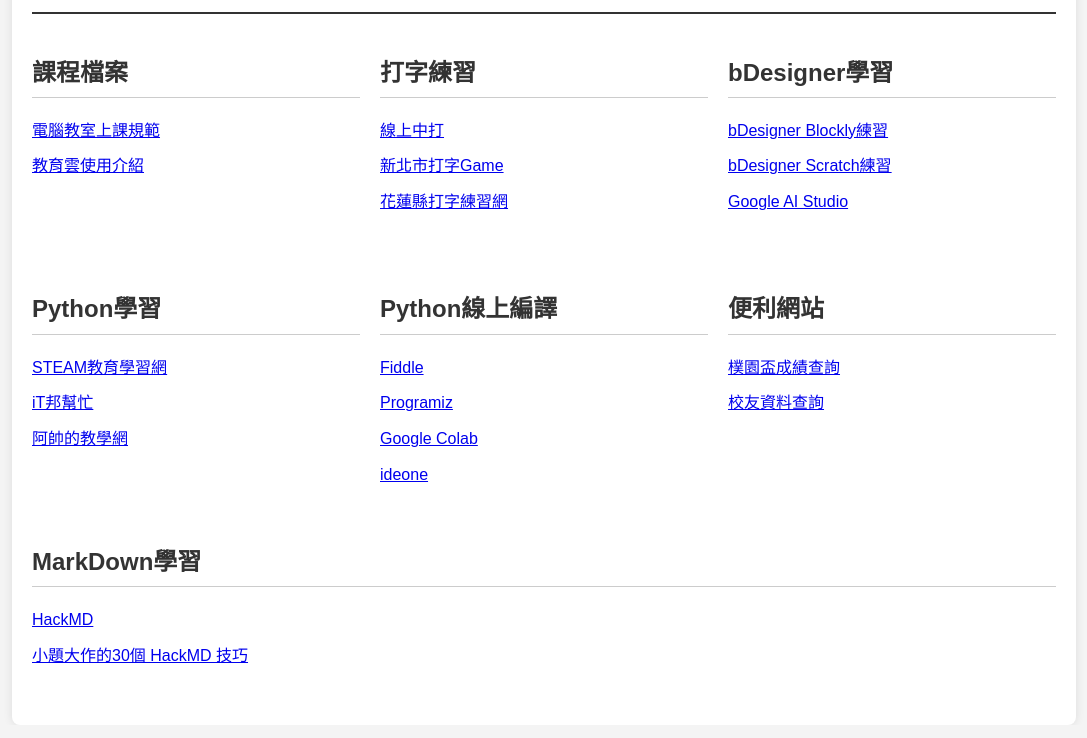
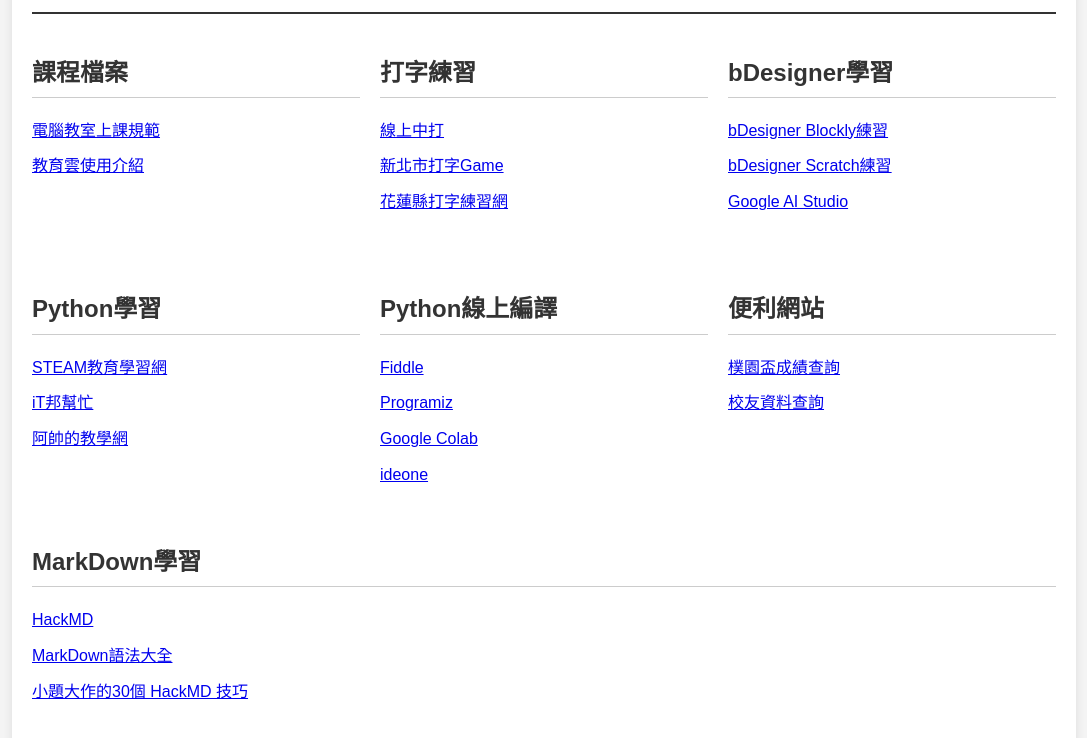
Before and after one commit to yaoxu66/yaoxu, a plain HTML site: page index.htm in a window 1280 px wide. Shown: the part 138-876 px from the top of the page, without its empty margins (96-1183 px from the left). Drawn offline with Linux system fonts and the light colour scheme.

Commit message:
Update index.htm

```diff
--- a/index.htm
+++ b/index.htm
@@ -150,6 +150,7 @@
                 <h2>MarkDown學習</h2>
                 <ul>
                     <li><a href="https://hackmd.io/?nav=overview">HackMD</a></li>
+                    <li><a href="https://hackmd.io/@eMP9zQQ0Qt6I8Uqp2Vqy6w/SyiOheL5N/%2FBVqowKshRH246Q7UDyodFA">MarkDown語法大全</a></li>
                     <li><a href="https://ithelp.ithome.com.tw/users/20121130/ironman/5793">小題大作的30個 HackMD 技巧</a></li>
                 </ul>
             </div>
```
